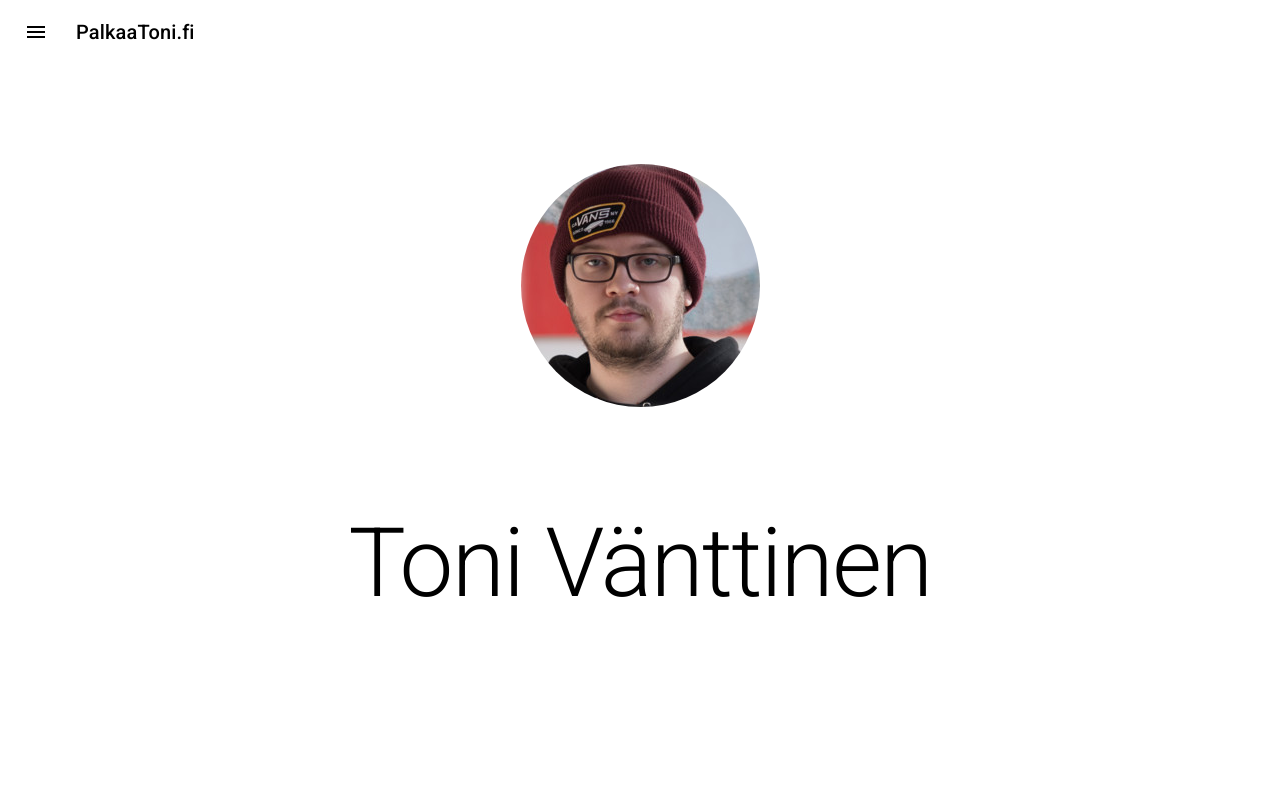
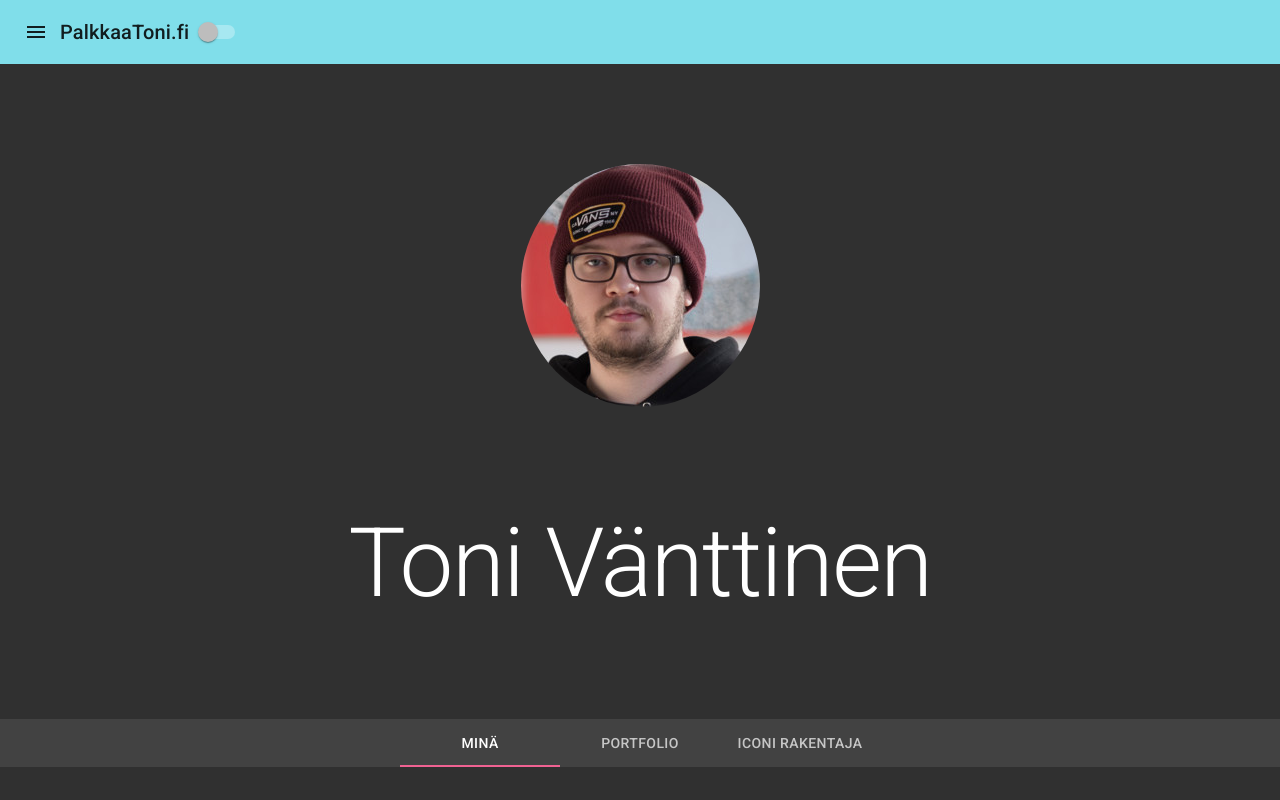
Before and after one commit to Muskotti/muskottis-website, a React (Create React App) app: page / in a window 1280 px wide. Built offline with nearby package versions, Linux system fonts and the light colour scheme.

Commit message:
Tabs and theme
Add: New theme and tabs buttons

```diff
--- a/src/App.css
+++ /dev/null
@@ -1,38 +0,0 @@
-.App {
-  text-align: center;
-}
-
-.App-logo {
-  height: 40vmin;
-  pointer-events: none;
-}
-
-@media (prefers-reduced-motion: no-preference) {
-  .App-logo {
-    animation: App-logo-spin infinite 20s linear;
-  }
-}
-
-.App-header {
-  background-color: #282c34;
-  min-height: 100vh;
-  display: flex;
-  flex-direction: column;
-  align-items: center;
-  justify-content: center;
-  font-size: calc(10px + 2vmin);
-  color: white;
-}
-
-.App-link {
-  color: #61dafb;
-}
-
-@keyframes App-logo-spin {
-  from {
-    transform: rotate(0deg);
-  }
-  to {
-    transform: rotate(360deg);
-  }
-}
--- a/src/App.js
+++ b/src/App.js
@@ -1,15 +1,46 @@
 import React from 'react';
-import './App.css';
 import Header from "./Header";
 import Mina from "./Mina";
 import 'typeface-roboto';
+import MyTabs from './MyTabs';
+import { createMuiTheme, ThemeProvider } from '@material-ui/core/styles';
+import CssBaseline from '@material-ui/core/CssBaseline';
 
-export default function ButtonAppBar() {
+export default class App extends React.Component {
 
-  return (
+  state = {
+    type: 'dark',
+  }
+
+  constructor(props) {
+    super(props)
+  }
+
+  changeTheme() {
+    this.setState({
+      type: 'light'
+    })
+  }
+
+  render() {
+
+    const theme = createMuiTheme({
+      palette: {
+        type: this.state.type,
+        primary: {main: "#80deea"},
+        secondary: {main:"#f06292"},
+      }
+    });
+
+    return (
       <div>
-        <Header/>
-        <Mina/>
+        <ThemeProvider theme={theme}>
+          <CssBaseline/>
+          <Header />
+          <Mina/>
+          <MyTabs/>
+        </ThemeProvider>
       </div>
-  );
+    );
+  }
 }
--- a/src/Header.js
+++ b/src/Header.js
@@ -1,7 +1,6 @@
 import React from 'react';
-import './App.css';
 import { makeStyles } from '@material-ui/core/styles';
-import { Toolbar, IconButton, Typography, AppBar, Menu, MenuItem } from '@material-ui/core';
+import { Toolbar, IconButton, Typography, AppBar, Menu, MenuItem, Switch} from '@material-ui/core';
 import MenuIcon from '@material-ui/icons/Menu';
 
 const useStyles = makeStyles(theme => ({
@@ -16,42 +15,55 @@ const useStyles = makeStyles(theme => ({
   },
 }));
 
-export default function Header() {
-    const classes = useStyles();
+export default class Header extends React.Component {
 
-    const [anchorEl, setAnchorEl] = React.useState(null);
+  state = {
+    setAnchorEl: null
+  }
 
-    const handleClick = event => {
-        setAnchorEl(event.currentTarget);
+  handleClick = event => {
+    this.setState({
+      setAnchorEl: event.currentTarget
+    })
   };
 
-    const handleClose = () => {
-        setAnchorEl(null);
+  handleClose = () => {
+    this.setState({
+      setAnchorEl: null
+    })
   };
 
+  handleChange = name => event => {
+    console.log(name);
+  };
+
+  render() {
+
     return (
-        <div className={classes.root}>
-            <AppBar position="static" color="inherit" elevation={0}>
+      <div className={useStyles.root}>
+        <AppBar position="static" color="primary" elevation={0}>
           <Toolbar>
-                    <IconButton edge="start" className={classes.menuButton} color="inherit" aria-label="menu">
-                        <MenuIcon onClick={handleClick} />
+            <IconButton edge="start" className={useStyles.menuButton} color="inherit" aria-label="menu">
+              <MenuIcon ref={"menu"} onClick={this.handleClick} />
               <Menu
                 id="simple-menu"
-                            anchorEl={anchorEl}
+                anchorEl={this.refs.menu}
                 keepMounted
-                            open={Boolean(anchorEl)}
-                            onClose={handleClose}
+                open={this.state.setAnchorEl}
+                onClose={this.handleClose}
               >
-                            <MenuItem onClick={handleClose}>Minä</MenuItem>
-                            <MenuItem onClick={handleClose}>Portfolio</MenuItem>
-                            <MenuItem onClick={handleClose}>Iconi rakentaja</MenuItem>
+                <MenuItem onClick={this.handleClose}>Minä</MenuItem>
+                <MenuItem onClick={this.handleClose}>Portfolio</MenuItem>
+                <MenuItem onClick={this.handleClose}>Iconi rakentaja</MenuItem>
               </Menu>
             </IconButton>
-                    <Typography variant="h6" className={classes.title}>
-                        PalkaaToni.fi
+            <Typography variant="h6" className={useStyles.title}>
+              PalkkaaToni.fi
             </Typography>
+            <Switch onChange={this.handleChange()} value={true}/>
           </Toolbar>
         </AppBar>
       </div>
     );
   }
+}
--- a/src/Mina.js
+++ b/src/Mina.js
@@ -1,14 +1,12 @@
 import React from 'react';
-import './App.css';
-import {Typography, Avatar} from "@material-ui/core";
+import {Typography} from "@material-ui/core";
 import avatar from './images/ToniV.png'
 
 export default function Mina() {
-
   return (
     <div style={{alignItems: "center", paddingTop: 100}}>
       <img src={avatar} alt="Toni Vänttinen" style={{borderRadius: '50%', alignItems: "center",display: 'block', margin: 'auto', marginBottom: 100}}/>
-            <Typography variant="h1" align={"center"}>
+      <Typography variant="h1" align={"center"} style={{paddingBottom: 100}}>
         Toni Vänttinen
       </Typography>
     </div>
--- /dev/null
+++ b/src/MyTabs.js
@@ -0,0 +1,31 @@
+import React from 'react';
+import {AppBar, Tabs, Tab} from "@material-ui/core";
+import { makeStyles } from '@material-ui/core/styles';
+
+const useStyles = makeStyles(theme => ({
+  root: {
+    flexGrow: 1,
+  },
+}));
+
+export default function MyTabs() {
+
+  const classes = useStyles();
+  const [value, setValue] = React.useState(0);
+
+  const handleChange = (event, newValue) => {
+    setValue(newValue);
+  };
+
+  return (
+    <div className={classes.root}>
+      <AppBar position="static" color="inherit" elevation={0}>
+        <Tabs value={value} onChange={handleChange} centered>
+          <Tab label="Minä" />
+          <Tab label="Portfolio" />
+          <Tab label="Iconi rakentaja" />
+        </Tabs>
+      </AppBar>
+    </div>
+  );
+}
```
Lines whose indentation alone changed are shown as unchanged.
